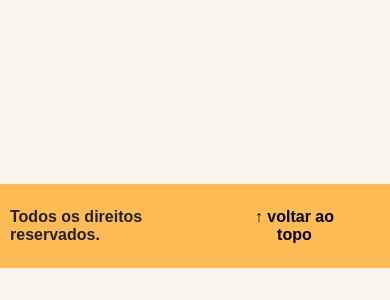
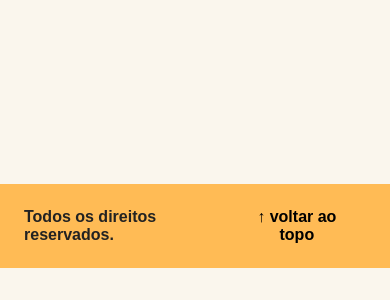
Before and after one commit to wellingtonrodriguesbr/animais-fantasticos-js, a plain HTML site: page index.html in a window 390 px wide. Shown: the part 2321-2621 px from the top of the page. Before the commit the page ends 2589 px from the top, so only its background shows below. Drawn offline with Linux system fonts and the light colour scheme; no server answers.

Commit message:
styles: update footer

```diff
--- a/css/geral.css
+++ b/css/geral.css
@@ -244,15 +244,6 @@ ul {
     grid-column: 1 / 3;
     padding-left: 10px;
   }
-
-  .copy {
-    margin-bottom: 0px;
-    padding-left: 10px;
-  }
-
-  .topo {
-    margin-right: 0;
-  }
 }
 
 .js [data-tab="content"] section {
```
